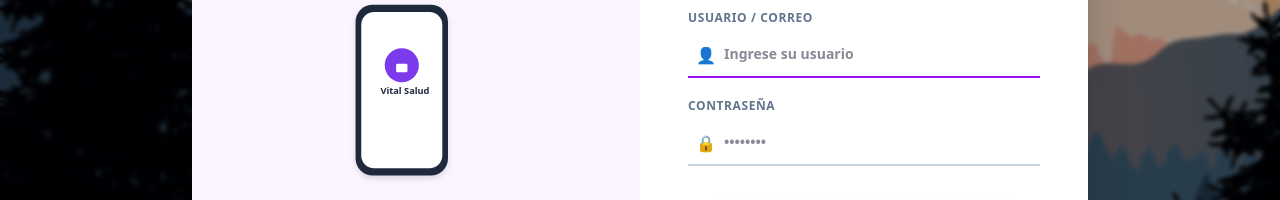
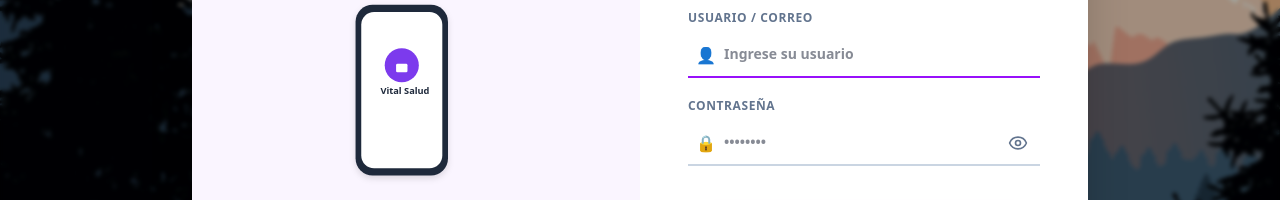
Before and after one commit to david1233-tech/sistema_clinico, a Next.js app: page /login in a window 1280 px wide. Shown: the part 303-503 px from the top of the page. Built offline with nearby package versions, Linux system fonts and the light colour scheme.

Commit message:
Permitir mostrar y ocultar contraseña en login

```diff
--- a/app/login/page.tsx
+++ b/app/login/page.tsx
@@ -1,10 +1,12 @@
 'use client';
 import { useState } from 'react';
+import { Eye, EyeOff } from 'lucide-react';
 import InstalarApp from '@/components/InstalarApp';
 
 export default function LoginPage() {
   const [usuario, setUsuario] = useState('');
   const [password, setPassword] = useState('');
+  const [mostrarPassword, setMostrarPassword] = useState(false);
   const [error, setError] = useState('');
 
   const handleLogin = async (e: React.FormEvent) => {
@@ -104,13 +106,22 @@ export default function LoginPage() {
               <div className="relative flex items-center">
                 <span className="absolute left-2 text-base select-none">🔒</span>
                 <input
-                  type="password"
+                  type={mostrarPassword ? 'text' : 'password'}
                   value={password}
                   onChange={(e) => setPassword(e.target.value)}
                   placeholder="••••••••"
                   required
-                  className="w-full pl-9 pr-3 py-2.5 sm:py-3 border-b-2 border-slate-300 text-sm font-semibold outline-none text-slate-900 bg-transparent transition-all focus:border-purple-600"
+                  className="w-full pl-9 pr-11 py-2.5 sm:py-3 border-b-2 border-slate-300 text-sm font-semibold outline-none text-slate-900 bg-transparent transition-all focus:border-purple-600"
                 />
+                <button
+                  type="button"
+                  onClick={() => setMostrarPassword((visible) => !visible)}
+                  aria-label={mostrarPassword ? 'Ocultar contraseña' : 'Mostrar contraseña'}
+                  aria-pressed={mostrarPassword}
+                  className="absolute right-2 p-1 text-slate-500 hover:text-purple-700 cursor-pointer"
+                >
+                  {mostrarPassword ? <EyeOff size={20} aria-hidden="true" /> : <Eye size={20} aria-hidden="true" />}
+                </button>
               </div>
             </div>
 
```
